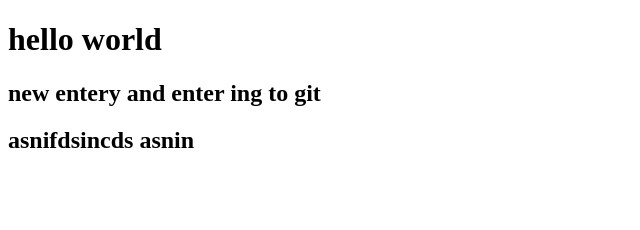
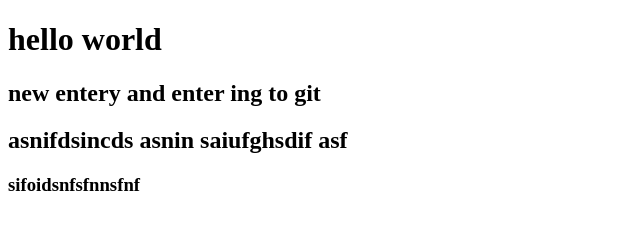
Before and after one commit to ShivamDhamija/javScriptFirstGitHubRepositry, a plain HTML site: page index.html in a window 1280 px wide. Shown: the whole page, without its empty margins (0-640 px from the left). Drawn offline with Linux system fonts and the light colour scheme.

Commit message:
new change

```diff
--- a/index.html
+++ b/index.html
@@ -16,6 +16,9 @@
     </h2>
     <h2>asnifdsincds
         asnin
+        saiufghsdif
+        asf
     </h2>
+    <h3>sifoidsnfsfnnsfnf</h3>
 </body>
 </html>
```
